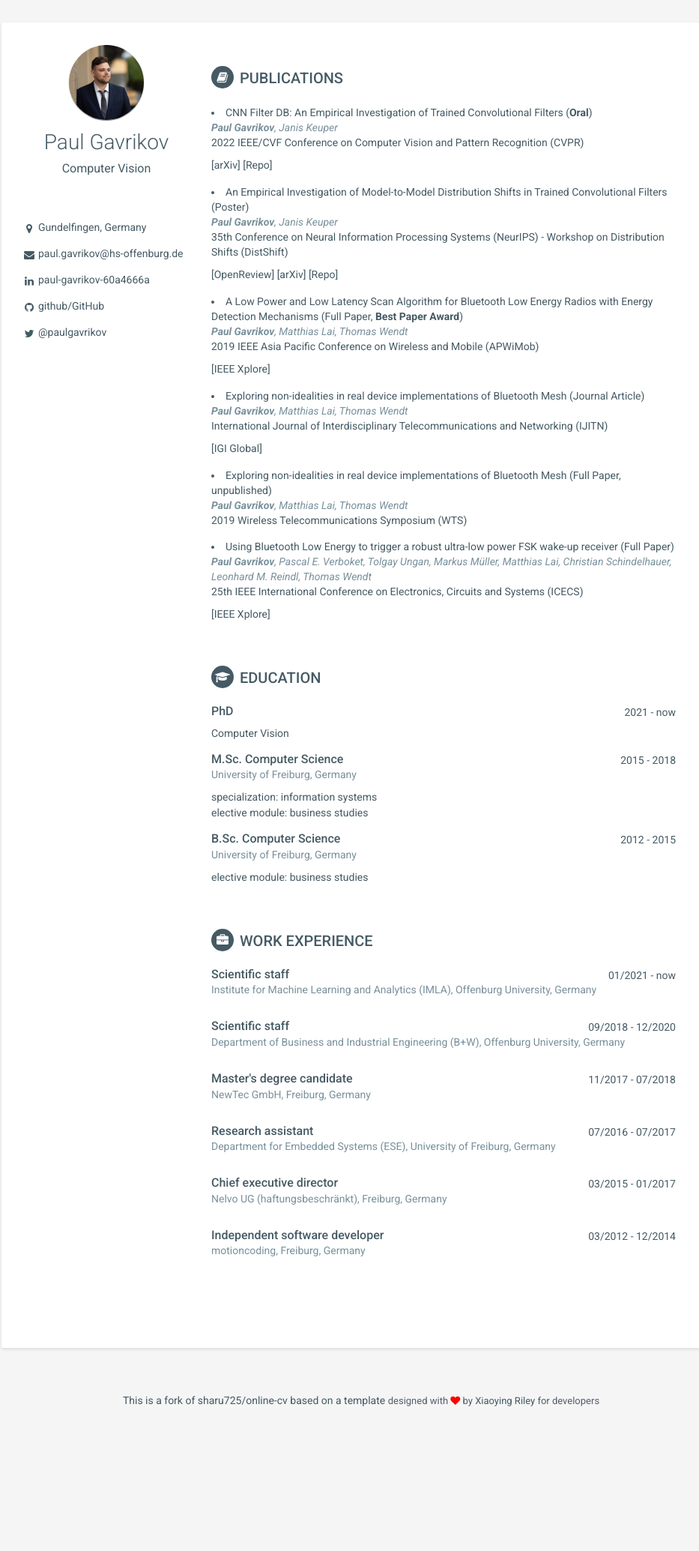
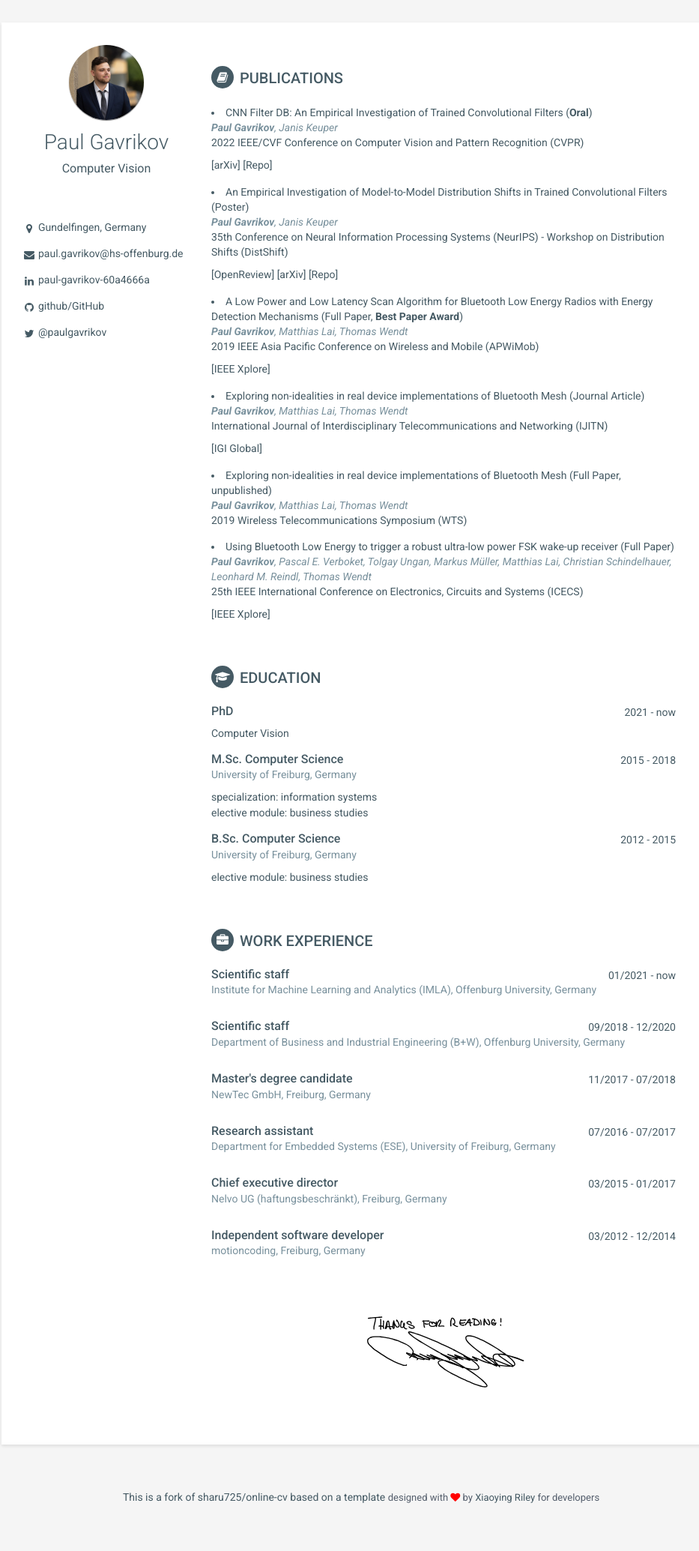
Before and after one commit to paulgavrikov/paulgavrikov.github.io, a Jekyll site: the page built from index.html, in a window 1280 px wide. Shown: the whole page at 75% size, without its empty margins (158-1091 px from the left). Built offline with Jekyll 4.4.1, drawn with Linux system fonts in a browser that asks for light colours; before the commit the page ends 1940 px from its top, so only the background shows below that.

Commit message:
adding signature

```diff
--- a/index.html
+++ b/index.html
@@ -6,3 +6,5 @@ layout: default
 {% include education.html %}
 
 {% include experience.html %}
+
+<object data="assets/images/signature.svg" width="225em" style="display: block; margin-left: auto; margin-right: auto;"></object>
```
Also changed, not shown: assets/images/signature.svg (added).
